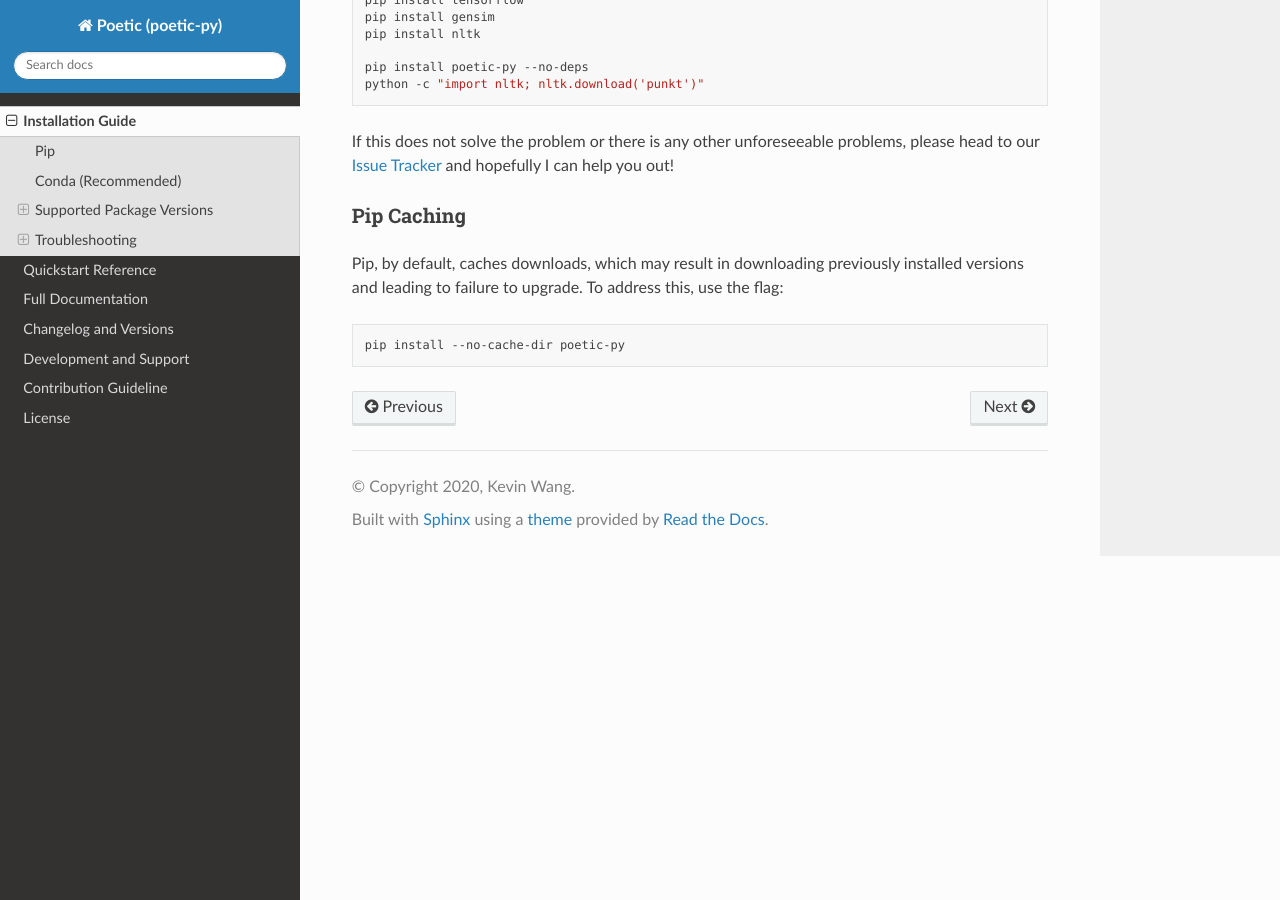
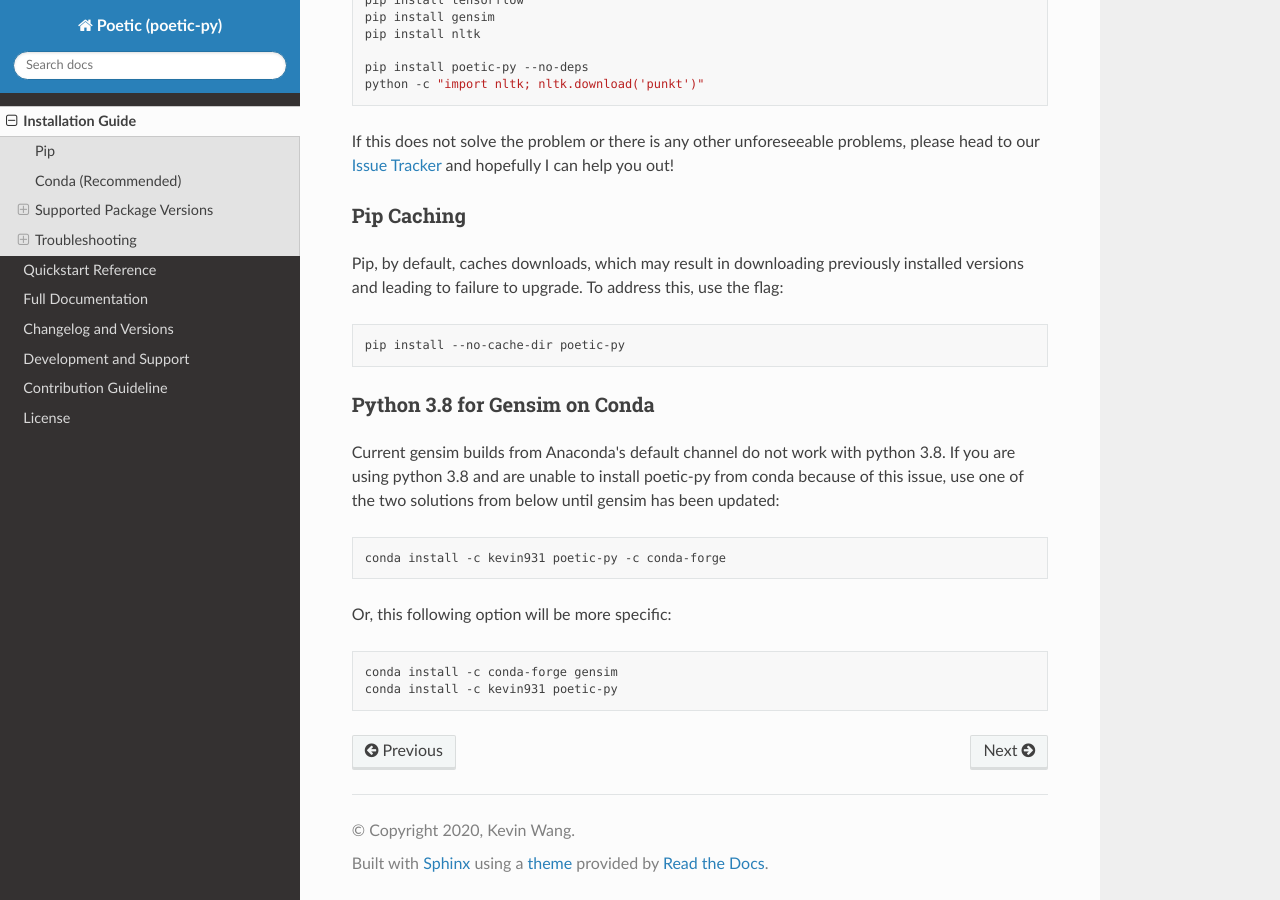
Before and after one commit to kevin931/poetic, a Sphinx documentation site: the page built from docs/source/usage/Installation.rst, in a window 1280 px wide and 900 px high, scrolled down 1442 px. Built offline with Sphinx 7.4.7 and the Read the Docs theme 2.0.0, drawn with Linux system fonts in a browser that asks for light colours.

Commit message:
Updated information
New changes, more detailed installation guides, and some additional changes are added to README and documentation.

```diff
--- a/docs/source/Development.rst
+++ b/docs/source/Development.rst
@@ -14,7 +14,7 @@ Tentative milestones (subject to change):
     * Backwards compatibility with Python 3.5 (No other versions support planned)
     * A better GUI
     * Package-level optimization
-
+    * conda-forge possibility
 
 Future Support and Maintenance
 -------------------------------
--- a/docs/source/usage/Installation.rst
+++ b/docs/source/usage/Installation.rst
@@ -92,3 +92,22 @@ leading to failure to upgrade. To address this, use the flag:
 .. code-block:: bash
 
     pip install --no-cache-dir poetic-py
+
+
+Python 3.8 for Gensim on Conda
+-------------------------------
+
+Current gensim builds from Anaconda's default channel do not work with python 3.8. If you are
+using python 3.8 and are unable to install poetic-py from conda because of this issue, use one
+of the two solutions from below until gensim has been updated:
+
+.. code-block:: bash
+
+    conda install -c kevin931 poetic-py -c conda-forge
+
+Or, this following option will be more specific:
+
+.. code-block:: bash
+
+    conda install -c conda-forge gensim
+    conda install -c kevin931 poetic-py
```
Also changed, not shown: README.md (+8 -18 lines).
